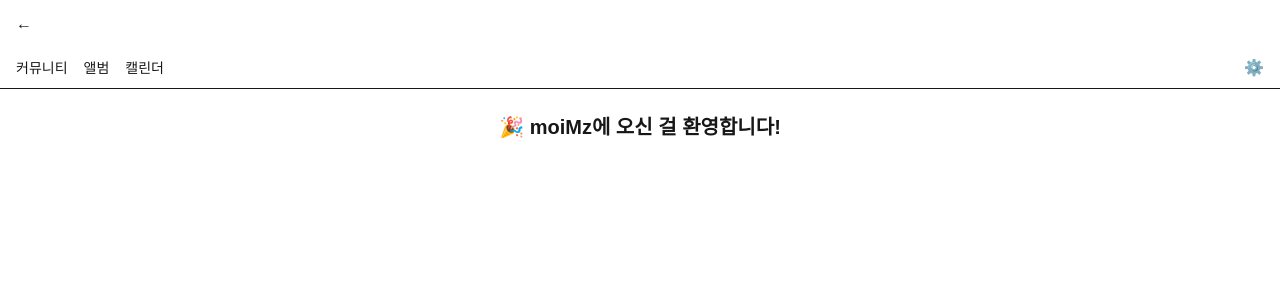
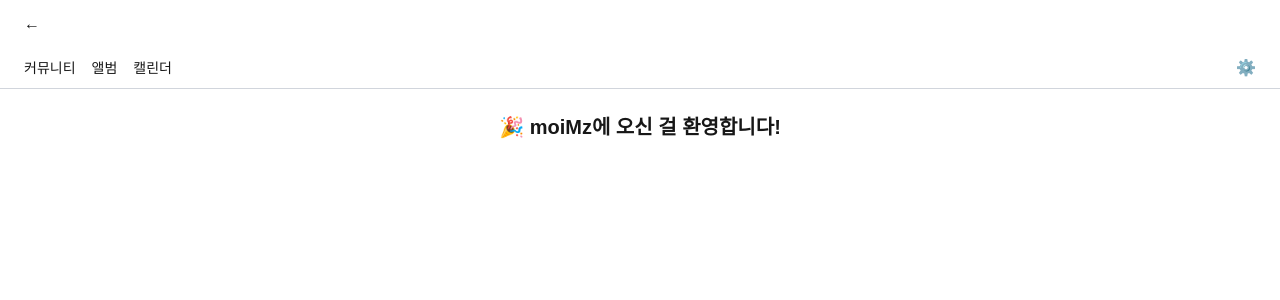
Before and after one commit to digibees-moimz/moimz, a Next.js app in the folder frontend/: page / in a window 1280 px wide. Shown: the top 300 px of the page. Built offline with nearby package versions, Linux system fonts and the light colour scheme.

Commit message:
[FE] design #13: TabNav UI 수정

```diff
--- a/frontend/src/components/layout/Header.tsx
+++ b/frontend/src/components/layout/Header.tsx
@@ -8,7 +8,7 @@
   const router = useRouter();
 
   return (
-    <Flex.RowStartCenter className="h-12 px-4">
+    <Flex.RowStartCenter className="h-12 px-6">
       <button onClick={() => router.back()}>←</button>
     </Flex.RowStartCenter>
   );
--- a/frontend/src/components/layout/TabNav.tsx
+++ b/frontend/src/components/layout/TabNav.tsx
@@ -15,17 +15,20 @@
   ];
 
   return (
-    <Flex.RowBetweenCenter className="px-4 py-2 border-b">
+    <Flex.RowBetweenCenter className="px-6 py-2 border-b border-gray-300">
       <Flex.RowStartCenter className="gap-4">
         {tabs.map((tab) => (
-          <Link
-            key={tab.href}
-            href={tab.href}
-            className={`text-sm ${
-              pathname.includes(tab.href) ? "font-bold underline" : ""
-            }`}
-          >
-            {tab.label}
+          <Link key={tab.href} href={tab.href}>
+            <span
+              className={`text-sm ${
+                pathname.includes(tab.href)
+                  ? "font-bold text-green-700 underline underline-offset-13"
+                  : ""
+              }`}
+              style={{ textDecorationThickness: "4px" }}
+            >
+              {tab.label}
+            </span>
           </Link>
         ))}
       </Flex.RowStartCenter>
```
